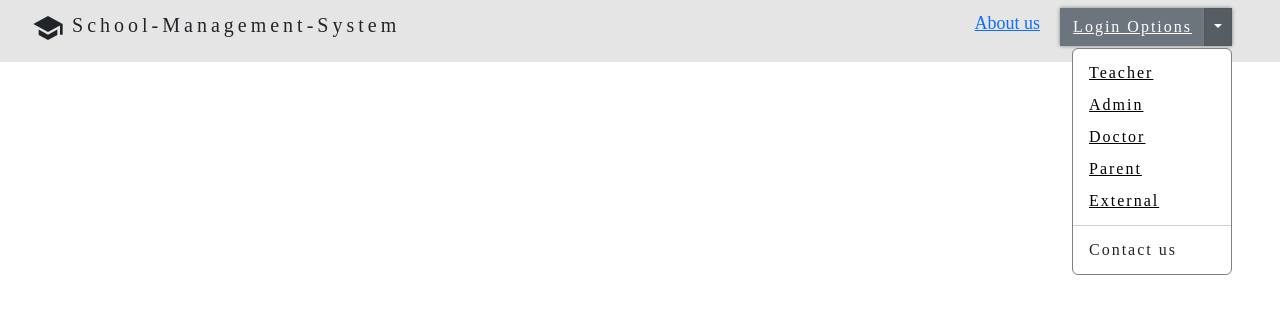
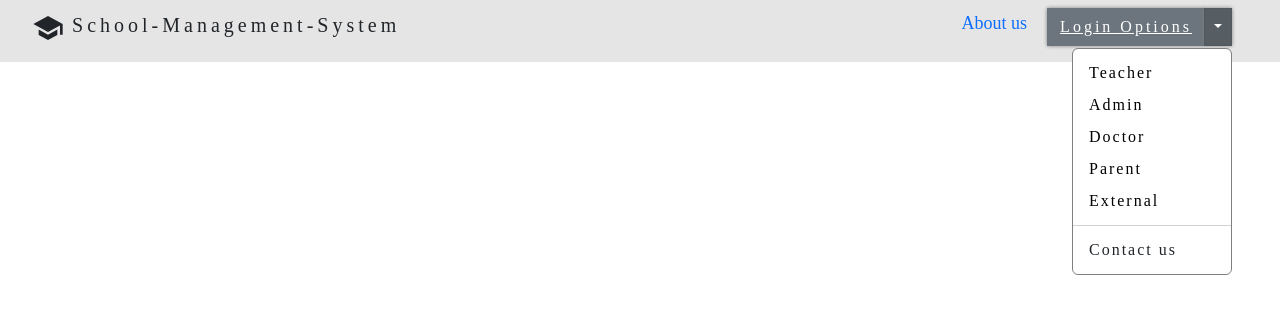
Before and after one commit to ArJuN-888/school-management, a React (Vite) app in the folder Client/: page / in a window 1280 px wide. Both pictures are taken after a click on the button 1218 px from the left and 27 px from the top of the page. Shown: the top 314 px of the page. Built offline with nearby package versions, Linux system fonts and the light colour scheme; no server answers.

Commit message:
carousel

```diff
--- a/Client/src/Components/Navbar.jsx
+++ b/Client/src/Components/Navbar.jsx
@@ -323,20 +323,20 @@ const Sm = (props) => (
         </>}
         {(!adminID && !teacherID && !doctorID && !parentID && !eoID && !staffID) && <>
       <li className='fs-5 mt-2 flex-grow-1' style={{letterSpacing:"4px",fontFamily:""}}><label className='me-2'><MdSchool className='fs-2'/></label><label>S</label>chool-<label>M</label>anagement-<label>S</label>ystem</li>
-      <li><Link>About us</Link></li>
+      <li><Link style={{ textDecoration: 'none' }}>About us</Link></li>
        <li> <Dropdown className='mt-2 me-5' as={ButtonGroup}>
-      <Button  style={{borderRadius:"0rem",boxShadow:"0px 0px 4px 0px grey",letterSpacing:"2px"}} variant="secondary"><u>Login Options</u></Button>
+      <Button  style={{borderRadius:"0rem",textDecoration : 'none',boxShadow:"0px 0px 4px 0px grey",letterSpacing:"3px"}} variant="secondary"><u>Login Options</u></Button>
 
       <Dropdown.Toggle style={{borderRadius:"0rem",boxShadow:"0px 0px 4px 0px grey"}} split variant="secondary" id="dropdown-split-basic" />
 
       <Dropdown.Menu className='fs-6 ' style={{letterSpacing:"2px",border:"1px solid grey"}}  >
-        <Dropdown.Item   >  <Link className='text-black'  to="/Tlogin">Teacher</Link></Dropdown.Item>
-        <Dropdown.Item ><Link className='text-black'  to="/Adminlogin">Admin</Link></Dropdown.Item>
-        <Dropdown.Item >  <Link className='text-black'  to="/Dlogin">Doctor</Link></Dropdown.Item>
-        <Dropdown.Item>   <Link className='text-black'  to="/Plogin">Parent</Link></Dropdown.Item>
-        <Dropdown.Item>  <Link className='text-black'  to="/Elogin">External</Link></Dropdown.Item>
+        <Dropdown.Item   >  <Link className='text-black' style={{ textDecoration: 'none' }} to="/Tlogin">Teacher</Link></Dropdown.Item>
+        <Dropdown.Item ><Link className='text-black ' style={{ textDecoration: 'none' }} to="/Adminlogin">Admin</Link></Dropdown.Item>
+        <Dropdown.Item >  <Link className='text-black' style={{ textDecoration: 'none' }} to="/Dlogin">Doctor</Link></Dropdown.Item>
+        <Dropdown.Item>   <Link className='text-black' style={{ textDecoration: 'none' }} to="/Plogin">Parent</Link></Dropdown.Item>
+        <Dropdown.Item>  <Link className='text-black' style={{ textDecoration: 'none' }}  to="/Elogin">External</Link></Dropdown.Item>
         <Dropdown.Divider />
-            <Dropdown.Item eventKey="4">Contact us</Dropdown.Item>
+            <Dropdown.Item eventKey="4" style={{ textDecoration: 'none' }}>Contact us</Dropdown.Item>
       </Dropdown.Menu>
     </Dropdown></li>
         </> }
```
